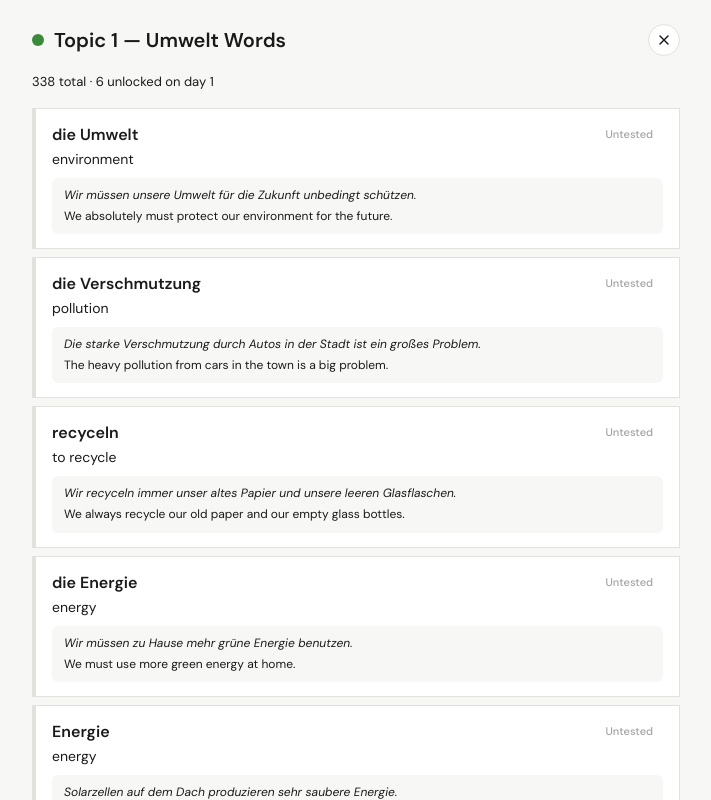
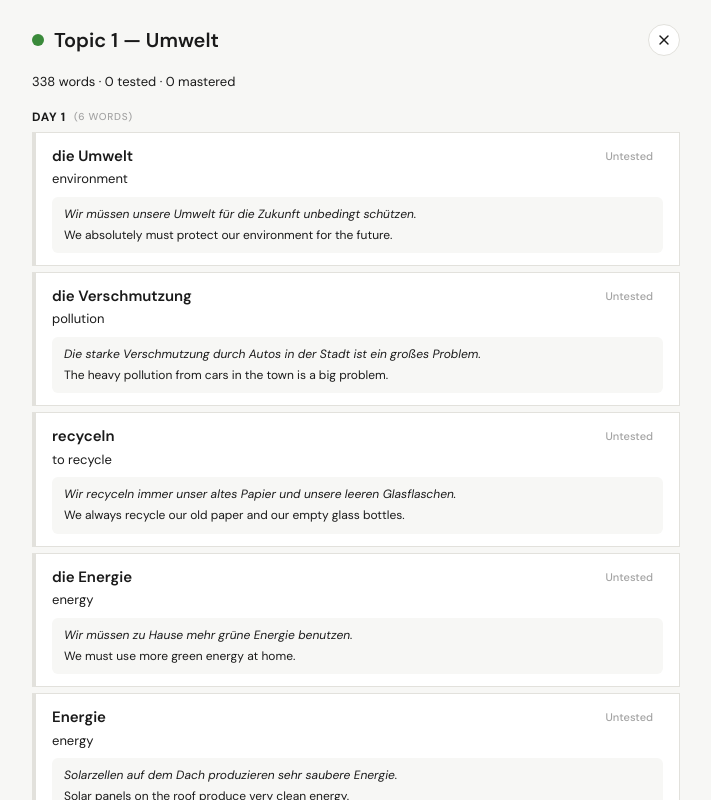
Before and after one commit to tcrainer/40dtoL6, a React (Vite) app: page / in a window 1280 px wide. Both pictures are taken after a click on the button "Topic 1 — Umwelt". Shown: the top 800 px of the page, without its empty margins (284-995 px from the left). Built offline with nearby package versions, Linux system fonts and the light colour scheme.

Commit message:
Update TopicDetail.tsx

```diff
--- a/src/components/TopicDetail.tsx
+++ b/src/components/TopicDetail.tsx
@@ -1,24 +1,20 @@
 import { useStore } from "@/store/useStore";
 import { getWordsByTopic } from "@/data/vocabulary";
-import { TOPICS, BOX_COLORS, BOX_LABELS } from "@/types";
+import { TOPICS, BOX_COLORS } from "@/types";
 import type { LeitnerBox } from "@/types";
-import { ArrowLeft, X } from "lucide-react";
+import { X } from "lucide-react";
 import { useMemo } from "react";
 
 export function TopicDetail() {
   const selectedTopicId = useStore((s) => s.selectedTopicId);
   const setView = useStore((s) => s.setView);
   const wordStates = useStore((s) => s.wordStates);
-  const currentDay = useStore((s) => s.currentDay);
 
   const topic = TOPICS.find((t) => t.id === selectedTopicId);
   const allTopicWords = useMemo(
     () => (selectedTopicId ? getWordsByTopic(selectedTopicId) : []),
     [selectedTopicId]
   );
-
-  const unlockedWords = allTopicWords.filter((w) => w.day <= currentDay);
-  const lockedWords = allTopicWords.filter((w) => w.day > currentDay);
 
   if (!topic) {
     return (
@@ -29,13 +25,27 @@ export function TopicDetail() {
     );
   }
 
+  // Group by day
+  const dayGroups = useMemo(() => {
+    const groups = new Map<number, typeof allTopicWords>();
+    for (const w of allTopicWords) {
+      const arr = groups.get(w.day) || [];
+      arr.push(w);
+      groups.set(w.day, arr);
+    }
+    return [...groups.entries()].sort((a, b) => a[0] - b[0]);
+  }, [allTopicWords]);
+
+  const testedCount = allTopicWords.filter(w => wordStates[w.id]).length;
+  const masteredCount = allTopicWords.filter(w => wordStates[w.id]?.box === 6).length;
+
   return (
     <div style={{ display: "flex", flexDirection: "column", gap: "16px" }}>
       {/* Header */}
       <div style={{ display: "flex", alignItems: "center", justifyContent: "space-between" }}>
         <h1 style={{ fontSize: "20px", fontWeight: 600, margin: 0, display: "flex", alignItems: "center", gap: "10px" }}>
           <span style={{ width: "12px", height: "12px", borderRadius: "50%", background: topic.color }} />
-          {topic.name} Words
+          {topic.name}
         </h1>
         <button onClick={() => setView("dashboard")} style={{
           display: "flex", alignItems: "center", justifyContent: "center",
@@ -47,12 +57,25 @@ export function TopicDetail() {
       </div>
 
       <p style={{ fontSize: "13px", color: "var(--color-ink-muted)", margin: 0 }}>
-        {allTopicWords.length} total · {unlockedWords.length} unlocked on day {currentDay}
+        {allTopicWords.length} words · {testedCount} tested · {masteredCount} mastered
       </p>
 
-      {/* Word list */}
-      <div style={{ display: "flex", flexDirection: "column", gap: "8px" }}>
-        {unlockedWords.map((word) => {
+      {/* Words grouped by day */}
+      {dayGroups.map(([day, words]) => (
+        <div key={day}>
+          <div style={{
+            fontSize: "12px", fontWeight: 700, color: "var(--color-ink-muted)",
+            textTransform: "uppercase", letterSpacing: "0.06em", marginBottom: "6px",
+            display: "flex", alignItems: "center", gap: "8px",
+          }}>
+            Day {day}
+            <span style={{ fontSize: "10px", fontWeight: 500, color: "var(--color-ink-faint)" }}>
+              ({words.length} words)
+            </span>
+          </div>
+
+          <div style={{ display: "flex", flexDirection: "column", gap: "6px" }}>
+            {words.map((word) => {
               const ws = wordStates[word.id];
               const box = ws ? ws.box : null;
               const boxColors = box ? BOX_COLORS[box as LeitnerBox] : null;
@@ -60,13 +83,13 @@ export function TopicDetail() {
               return (
                 <div key={word.id} style={{
                   background: "var(--color-surface)", border: "1.5px solid var(--color-border)",
-              borderRadius: "var(--radius-lg)", padding: "14px 16px",
+                  borderRadius: "var(--radius-lg)", padding: "12px 16px",
                   borderLeft: `4px solid ${boxColors ? boxColors.fg : "var(--color-border)"}`,
                 }}>
                   <div style={{ display: "flex", alignItems: "flex-start", justifyContent: "space-between", gap: "12px" }}>
                     <div style={{ flex: 1 }}>
-                  <div style={{ fontSize: "16px", fontWeight: 600, marginBottom: "2px" }}>{word.german}</div>
-                  <div style={{ fontSize: "14px", color: "var(--color-ink-muted)" }}>{word.english}</div>
+                      <div style={{ fontSize: "15px", fontWeight: 600, marginBottom: "2px" }}>{word.german}</div>
+                      <div style={{ fontSize: "13px", color: "var(--color-ink-muted)" }}>{word.english}</div>
                     </div>
                     {boxColors ? (
                       <span style={{
@@ -81,7 +104,6 @@ export function TopicDetail() {
                     )}
                   </div>
 
-              {/* Sentences */}
                   {word.germanSentence && (
                     <div style={{ marginTop: "8px", padding: "8px 12px", background: "var(--color-surface-raised)", borderRadius: "var(--radius-sm)", fontSize: "12px", lineHeight: 1.6 }}>
                       <div style={{ fontStyle: "italic" }}>{word.germanSentence}</div>
@@ -94,22 +116,16 @@ export function TopicDetail() {
               );
             })}
           </div>
+        </div>
+      ))}
 
-      {lockedWords.length > 0 && (
-        <div style={{ fontSize: "12px", color: "var(--color-ink-faint)", textAlign: "center", padding: "8px 0" }}>
-          {lockedWords.length} more words unlock on later days
-        </div>
-      )}
-
-      {/* Back button at bottom */}
+      {/* Back button */}
       <button onClick={() => setView("dashboard")} style={{
         display: "flex", alignItems: "center", justifyContent: "center", gap: "6px",
         padding: "12px", fontSize: "14px", fontWeight: 600,
         border: "1.5px solid var(--color-border)", borderRadius: "var(--radius-lg)",
         background: "var(--color-surface)", color: "var(--color-ink)", cursor: "pointer", fontFamily: "var(--font-sans)",
-      }}>
-        <ArrowLeft size={16} /> Back to dashboard
-      </button>
+      }}>Back to dashboard</button>
     </div>
   );
 }
```
Lines whose indentation alone changed are shown as unchanged.
